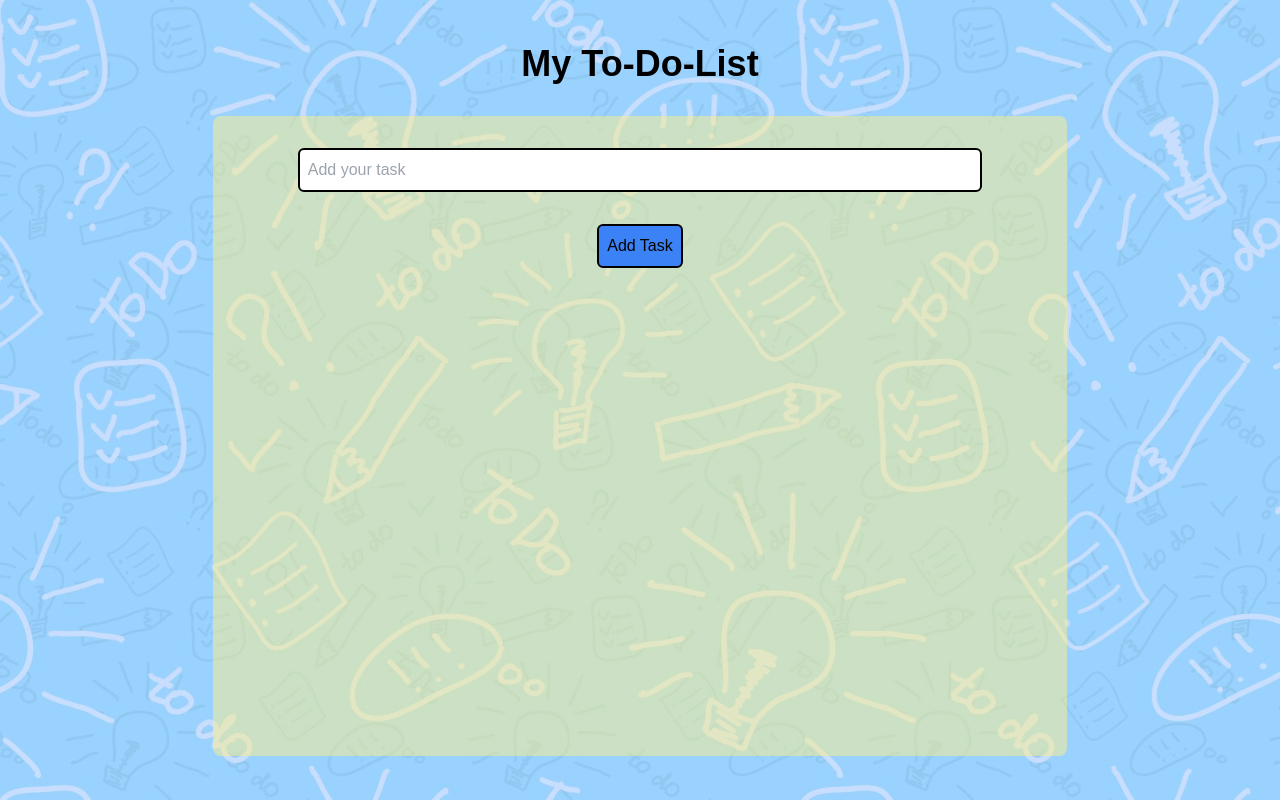
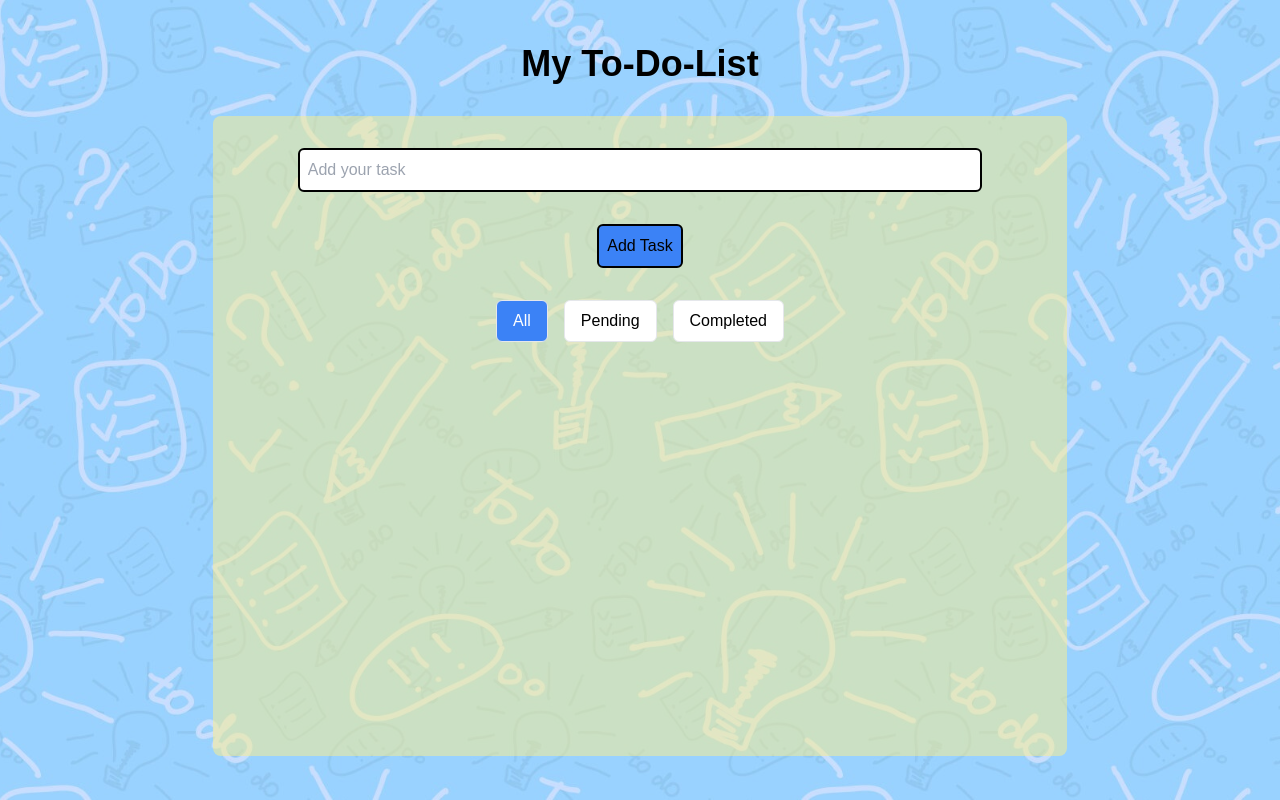
Before and after one commit to laranjeirapedro/portfolio_project--to-do-list, a Next.js app: page / in a window 1280 px wide. Built offline with nearby package versions, Linux system fonts and the light colour scheme.

Commit message:
add task status filter

```diff
--- a/src/app/components/TaskApp/TaskApp.tsx
+++ b/src/app/components/TaskApp/TaskApp.tsx
@@ -11,6 +11,7 @@ type Task = {
 export const TaskApp = () => {
   const [task, setTask] = useState("");
   const [taskList, setTaskList] = useState<Task[]>([]);
+  const [filter, setFilter] = useState<"all" | "completed" | "pending">("all");
 
   const getTask = (e: React.ChangeEvent<HTMLInputElement>) => {
     setTask(e.target.value);
@@ -36,6 +37,12 @@ export const TaskApp = () => {
     );
   };
 
+  const filteredTasks = taskList.filter((task) => {
+    if (filter === "completed") return task.completed;
+    if (filter === "pending") return !task.completed;
+    return true;
+  });
+
   return (
     <div
       className="w-screen h-screen bg-contain bg-center flex flex-col justify-center items-center text-center"
@@ -60,8 +67,34 @@ export const TaskApp = () => {
               Add Task
             </button>
           </form>
+          <div className="flex justify-center gap-4 mt-4">
+            <button
+              onClick={() => setFilter("all")}
+              className={`px-4 py-2 border rounded-md ${
+                filter === "all" ? "bg-blue-500 text-white" : "bg-white"
+              }`}
+            >
+              All
+            </button>
+            <button
+              onClick={() => setFilter("pending")}
+              className={`px-4 py-2 border rounded-md ${
+                filter === "pending" ? "bg-yellow-400 text-white" : "bg-white"
+              }`}
+            >
+              Pending
+            </button>
+            <button
+              onClick={() => setFilter("completed")}
+              className={`px-4 py-2 border rounded-md ${
+                filter === "completed" ? "bg-green-500 text-white" : "bg-white"
+              }`}
+            >
+              Completed
+            </button>
+          </div>
           <ul className="flex flex-wrap flex-col content-center mt-4">
-            {taskList.map((task, index) => (
+            {filteredTasks.map((task, index) => (
               <li
                 key={index}
                 className={`w-10/12 h-12 px-2 flex flex-wrap items-center justify-between mb-2 border-solid border-black border-2 rounded-md ${
```
